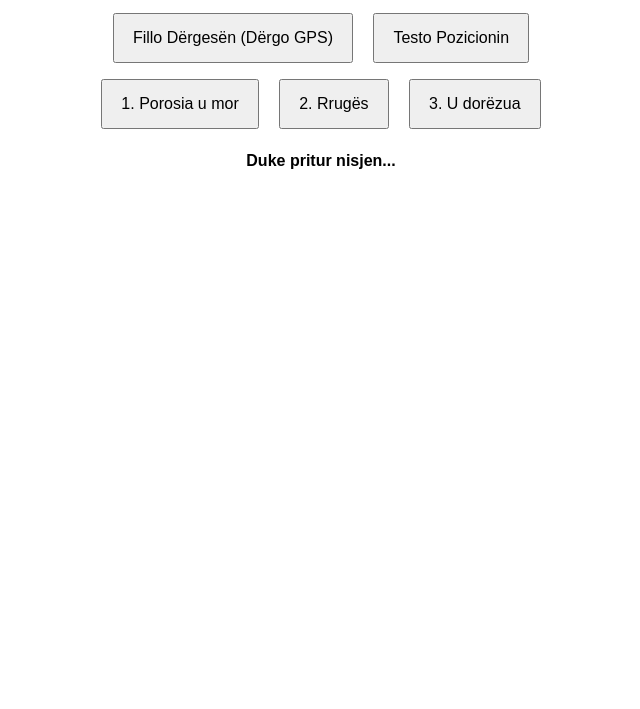
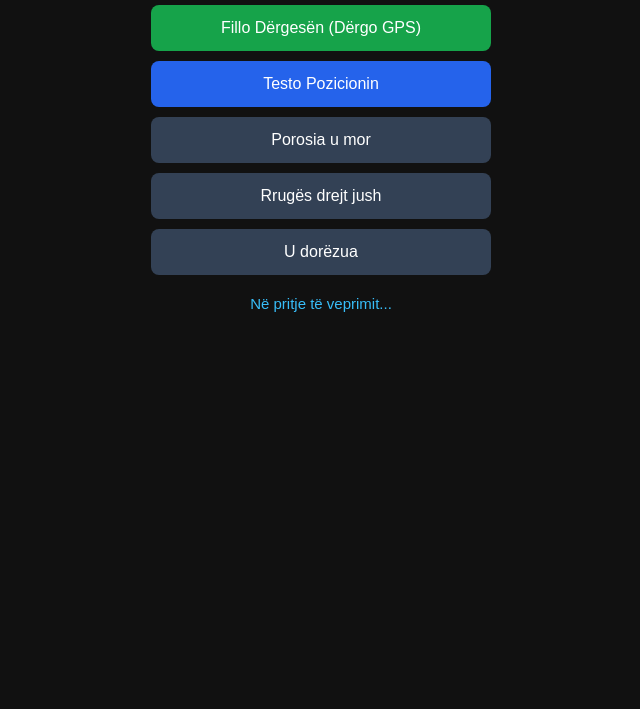
Before and after one commit to erionademi967-blip/posta-app, a website: page public/korrieri.html in a window 1280 px wide. Shown: the part 91-800 px from the top of the page, without its empty margins (319-959 px from the left). Drawn offline with nearby package versions, Linux system fonts and the light colour scheme; no server answers.

Commit message:
Update korrieri.html

```diff
--- a/public/korrieri.html
+++ b/public/korrieri.html
@@ -5,23 +5,25 @@
   <meta name="viewport" content="width=device-width, initial-scale=1.0" />
   <title>Paneli i Korrierit</title>
   <style>
-    body { font-family: sans-serif; padding: 20px; text-align: center; }
-    button { padding: 14px 18px; font-size: 16px; margin: 8px; cursor: pointer; }
-    #info { margin-top: 15px; font-weight: bold; }
+    body { font-family: sans-serif; padding: 20px; background: #111; color: #fff; text-align: center; }
+    button { display: block; width: 100%; max-width: 340px; margin: 10px auto; padding: 14px; font-size: 16px; border: none; border-radius: 8px; cursor: pointer; }
+    .btn-gps { background: #16a34a; color: #fff; }
+    .btn-test { background: #2563eb; color: #fff; }
+    .btn-status { background: #334155; color: #fff; }
+    #info { margin-top: 20px; font-size: 15px; color: #38bdf8; }
   </style>
 </head>
 <body>
-  <h2>Moduli i Korrierit</h2>
+  <h2>Paneli i Korrierit</h2>
 
-  <button type="button" onclick="filloGjurmimin()">Fillo Dërgesën (Dërgo GPS)</button>
-  <button type="button" onclick="testoPozicionin()">Testo Pozicionin</button>
-  <br />
+  <button class="btn-gps" onclick="filloGjurmimin()">Fillo Dërgesën (Dërgo GPS)</button>
+  <button class="btn-test" onclick="testoPozicionin()">Testo Pozicionin</button>
 
-  <button type="button" onclick="ndryshoStatusin('Porosia u mor')">1. Porosia u mor</button>
-  <button type="button" onclick="ndryshoStatusin('Rrugës drejt jush')">2. Rrugës</button>
-  <button type="button" onclick="ndryshoStatusin('U dorëzua')">3. U dorëzua</button>
+  <button class="btn-status" onclick="ndryshoStatusin('Porosia u mor')">Porosia u mor</button>
+  <button class="btn-status" onclick="ndryshoStatusin('Rrugës drejt jush')">Rrugës drejt jush</button>
+  <button class="btn-status" onclick="ndryshoStatusin('U dorëzua')">U dorëzua</button>
 
-  <p id="info">Duke pritur nisjen...</p>
+  <p id="info">Në pritje të veprimit...</p>
 
   <script src="/socket.io/socket.io.js"></script>
   <script>
@@ -38,9 +40,11 @@
         document.getElementById('info').innerText = 'GPS nuk mbështetet në këtë pajisje.';
         return;
       }
+
       if (watchId !== null) {
         navigator.geolocation.clearWatch(watchId);
       }
+
       document.getElementById('info').innerText = 'Duke kërkuar lokacionin...';
       watchId = navigator.geolocation.watchPosition(
         (pos) => {
@@ -54,7 +58,6 @@
     }
 
     function testoPozicionin() {
-      // Lëviz pak mbi koordinatat e klientit (42.3702, 21.1483) që të duket qartë në hartë
       const lat = 42.3725 + (Math.random() - 0.5) * 0.004;
       const lng = 21.1505 + (Math.random() - 0.5) * 0.004;
       dergoKoordinata(lat, lng, 'test');
```
